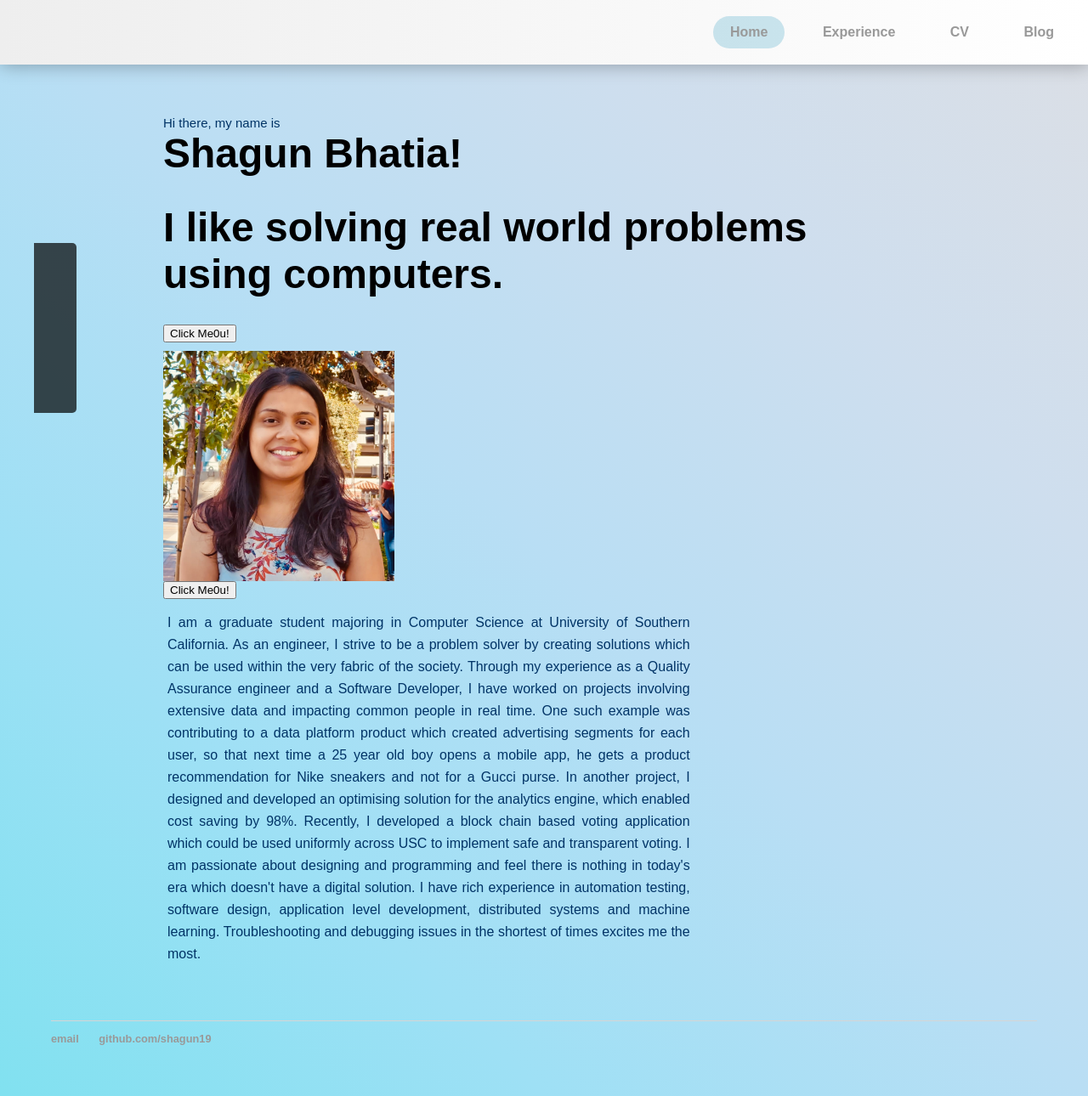
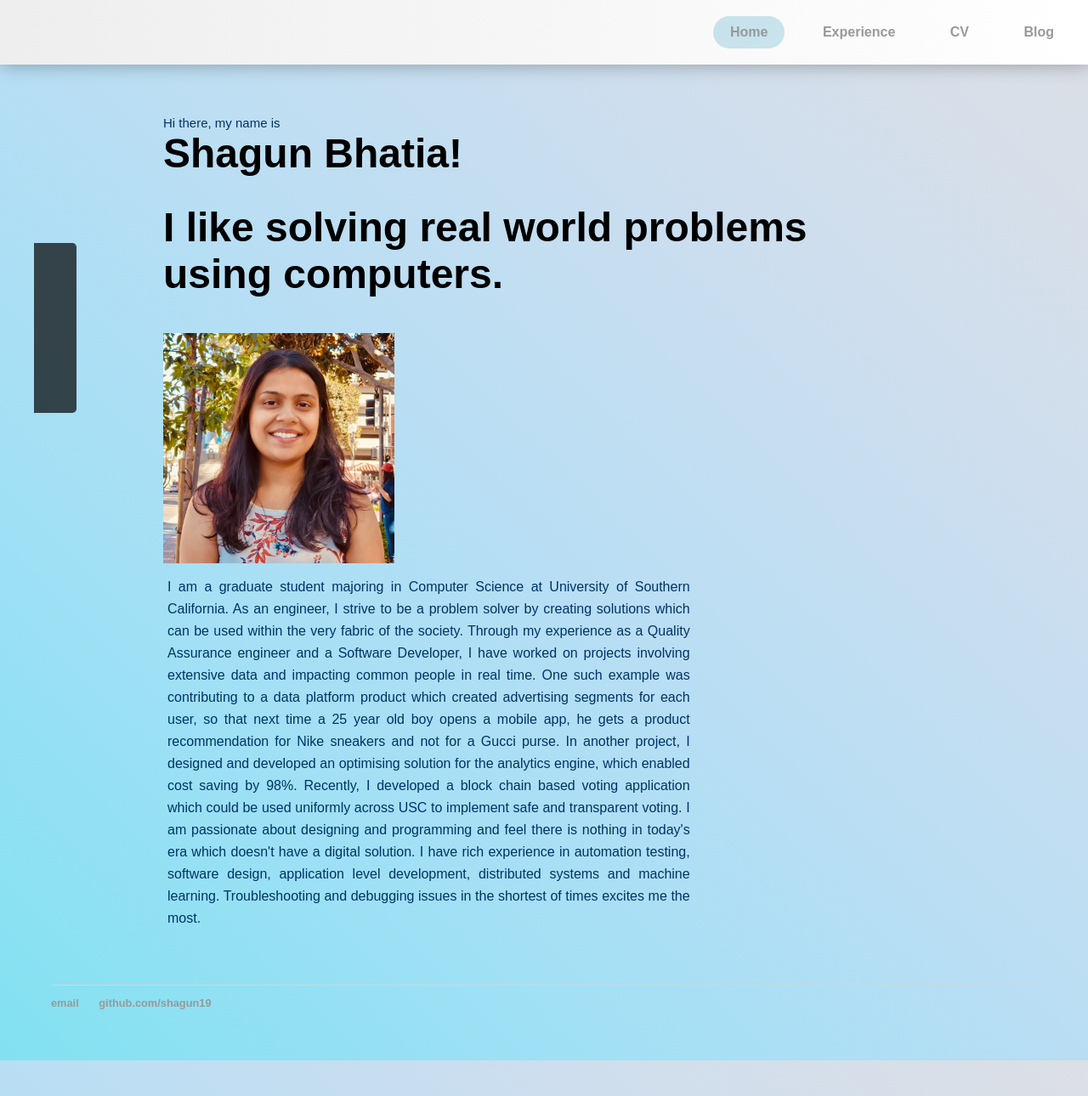
Before and after one commit to shagun19/shagun19.github.io, a Jekyll site: the page index.html, which Jekyll copies as it is, in a window 1280 px wide. Shown: the whole page at 85% size. Built offline with Jekyll 4.4.1, drawn with Linux system fonts in a browser that asks for light colours; some web fonts are replaced.

```diff
--- a/index.html
+++ b/index.html
@@ -24,8 +24,6 @@
         <p class="test1">Hi there, my name is</p>
         <h1 class="test">Shagun Bhatia!</h1>
         <h1>I like solving real world problems using computers.</h1>
-        <button class="btn first">Click Me0u!</button>
-
     </div>
     <div class="fx3">
         <a href="#">
@@ -33,7 +31,6 @@
                 <img class="transition img-responsive" src="shagun.jpg" height="275" width="275">
                 <h4>Hello there!</h4>
                 <p>welcome to my space</p>
-                <button class="btn first">Click Me0u!</button>
             </div>
         </a>
         <div class="col5">
```
